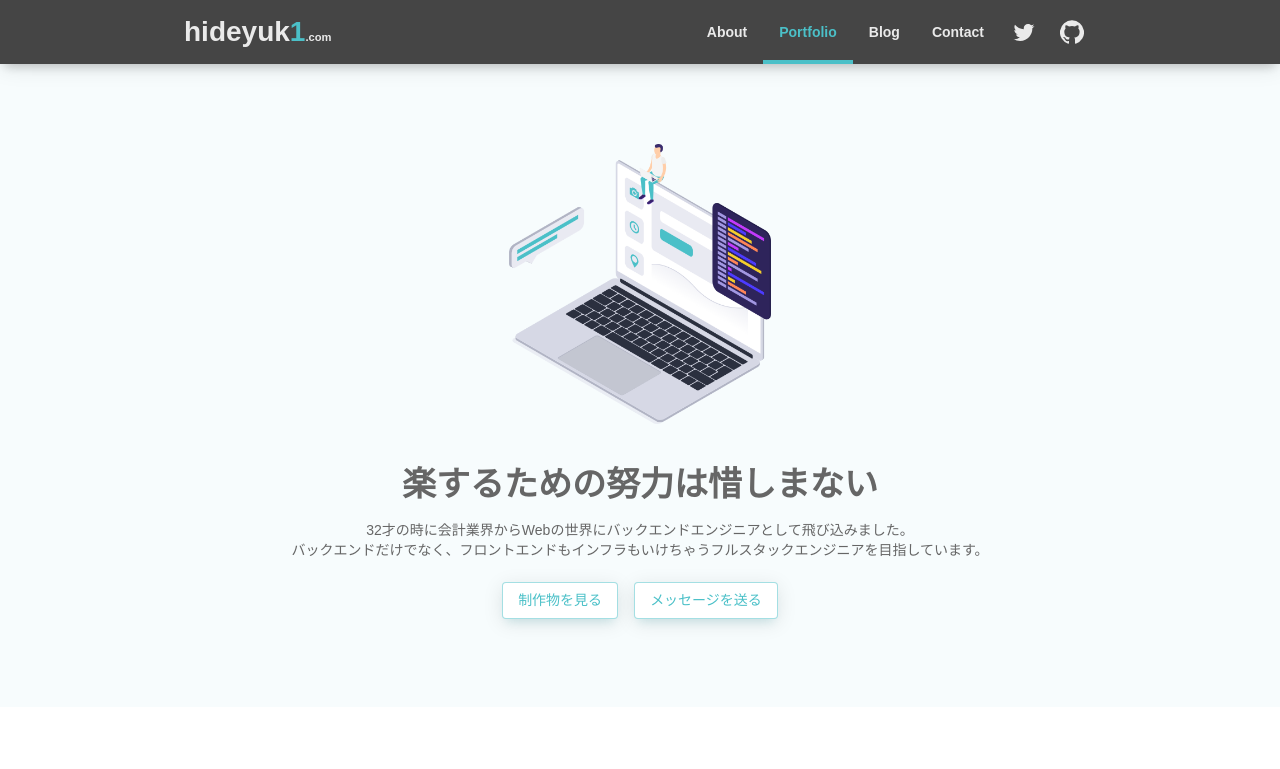
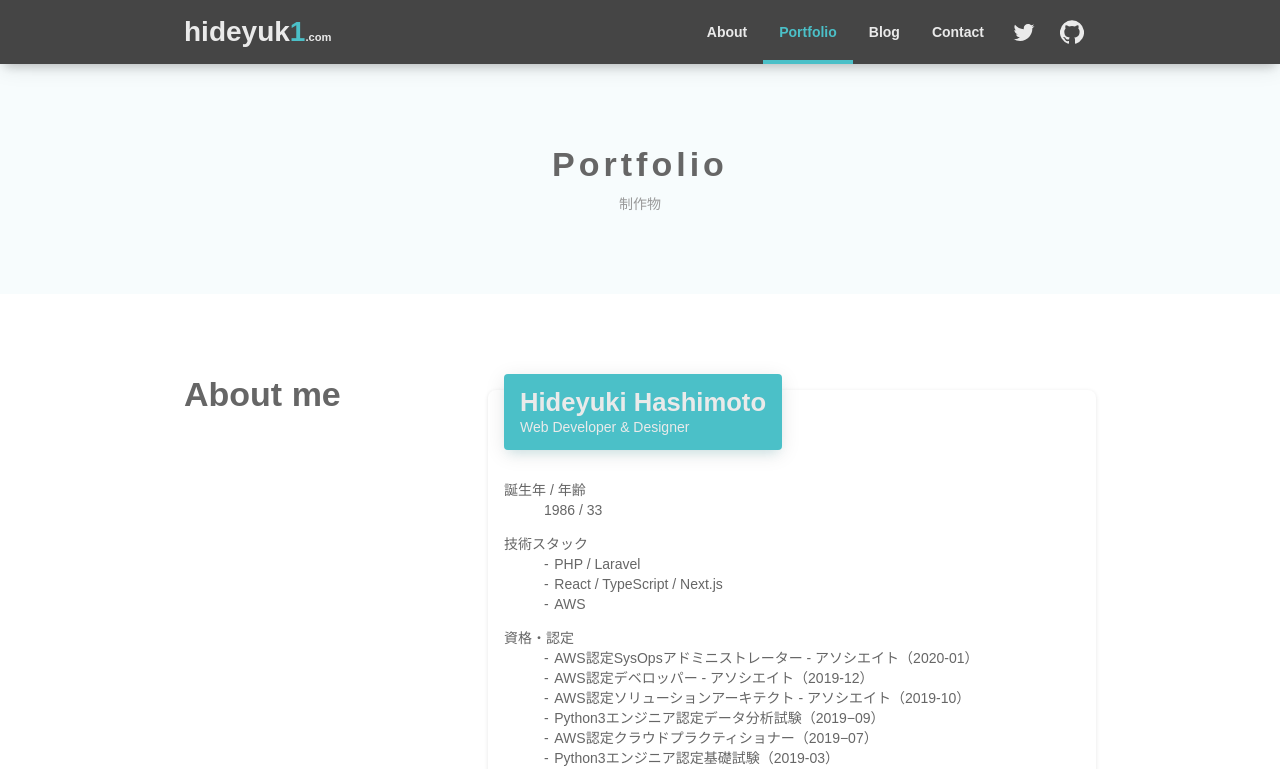
Before and after one commit to hideyuk1-jp/hideyuk1.dev, a Next.js app: page /work in a window 1280 px wide. Shown: the top 769 px of the page. Built offline with nearby package versions, Linux system fonts and the light colour scheme; a web font is replaced by a local one.

Commit message:
fix: portfolio

```diff
--- a/src/pages/work/index.tsx
+++ b/src/pages/work/index.tsx
@@ -1,13 +1,51 @@
 import React from 'react';
 import { NextPage } from 'next';
+import { makeStyles, createStyles, Theme } from '@material-ui/core/styles';
+import Container from '@material-ui/core/Container';
+import Typography from '@material-ui/core/Typography';
 import Layout from '../../components/Layout';
-import Hero from '../../components/Hero';
 import Profile from '../../components/Profile';
 
+const useStyles = makeStyles((theme: Theme) =>
+  createStyles({
+    hero: {
+      display: 'flex',
+      flexDirection: 'column',
+      alignItems: 'center',
+      justifyContent: 'space-between',
+    },
+    heroTitle: {
+      fontWeight: 700,
+      letterSpacing: theme.spacing(0.5),
+      marginBottom: theme.spacing(1),
+    },
+    heroText: {
+      textAlign: 'center',
+      '& > p': {
+        color: '#999',
+        margin: 0,
+      },
+    },
+  }),
+);
+
 const Index: NextPage = () => {
+  const classes = useStyles();
+
   return (
-    <Layout>
-      <Hero />
+    <Layout title="Portfolio | hideyuk1.com">
+      {/* Hero */}
+      <section>
+        <Container maxWidth="md" className={classes.hero}>
+          <div className={classes.heroText}>
+            <Typography component="div" variant="h4" className={classes.heroTitle}>
+              Portfolio
+            </Typography>
+            <p>制作物</p>
+          </div>
+        </Container>
+      </section>
+      {/* End Hero */}
       <Profile />
     </Layout>
   );
```
